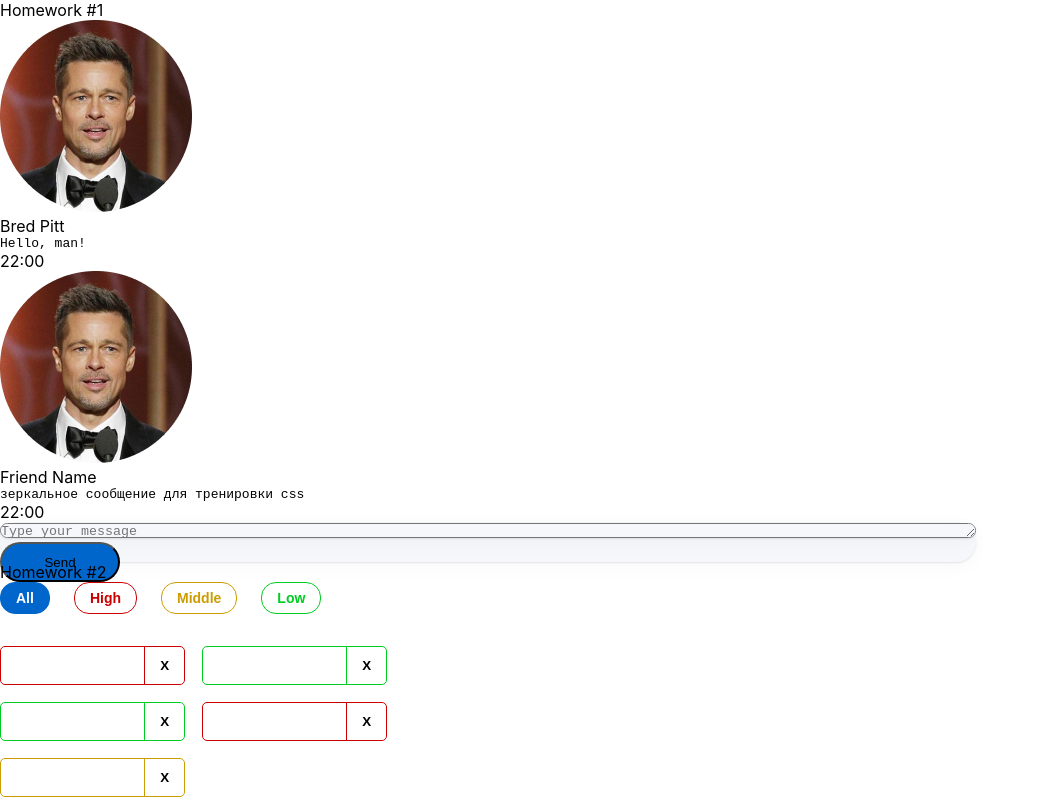
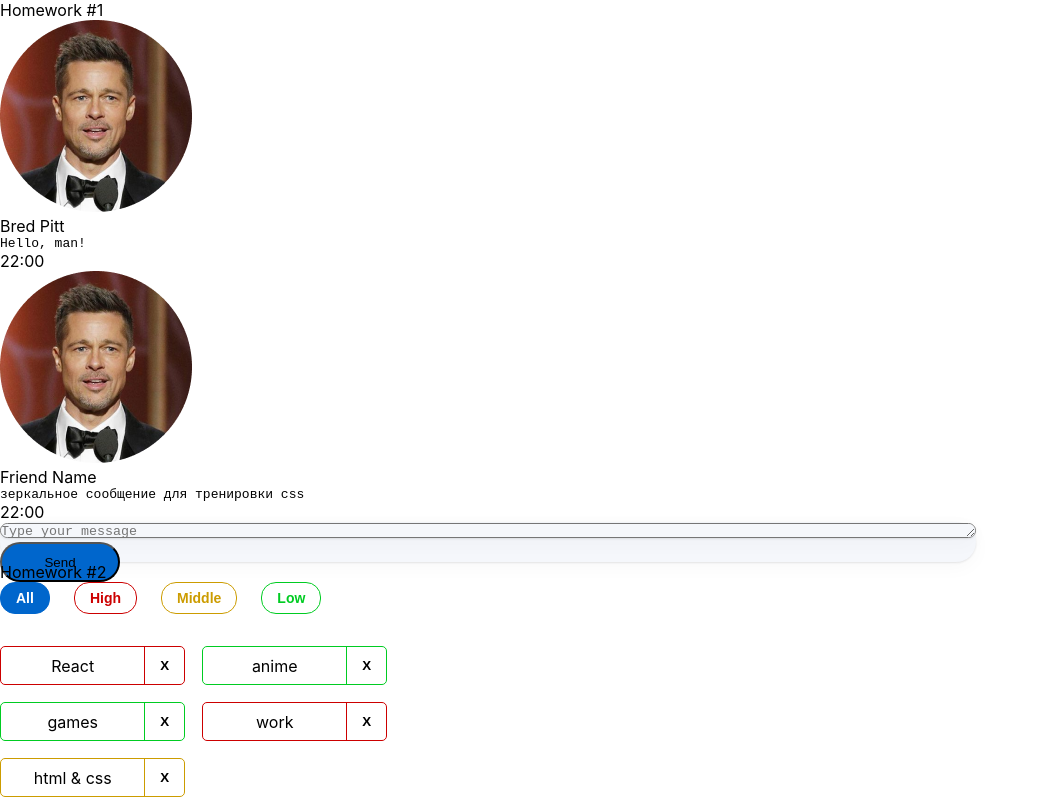
Before and after one commit to Broiller/hws2, a React (Create React App) app: page / in a window 1280 px wide. Shown: the whole page, without its empty margins (0-1039 px from the left). Built offline with nearby package versions, Linux system fonts and the light colour scheme.

Commit message:
hw2 add name

```diff
--- a/src/s2-homeworks/hw02/affairs/affair/Affair.tsx
+++ b/src/s2-homeworks/hw02/affairs/affair/Affair.tsx
@@ -25,7 +25,7 @@ function Affair(props: AffairPropsType) {
         >
             <div id={'hw2-name-' + props.affair._id} className={nameClass}>
                 {/*создаёт студент*/}
-
+                {props.affair.name}
                 {/**/}
             </div>
             <div id={'hw2-priority-' + props.affair._id} hidden>
```
